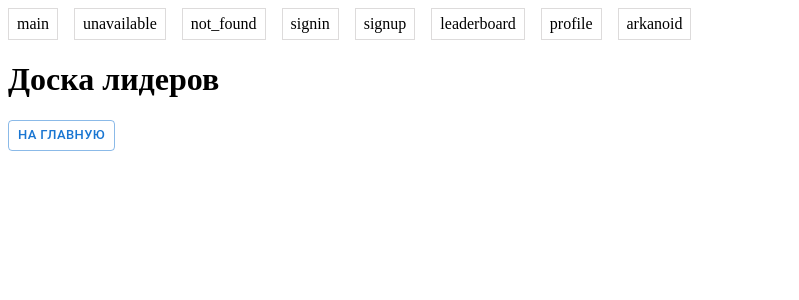
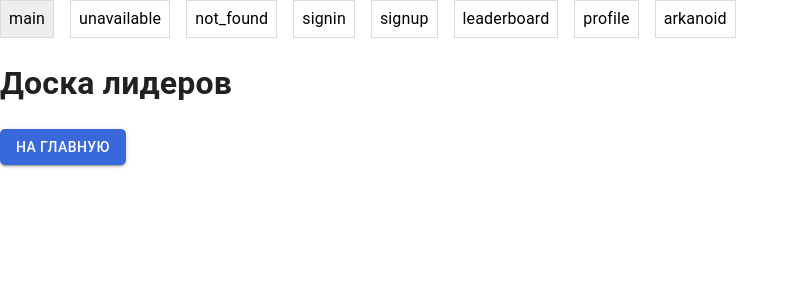
Before and after one commit to ArkanoidTeam/theGame, a React (Vite) app in the folder packages/client/: page /leaderboard in a window 1280 px wide. Shown: the top 300 px of the page, without its empty margins (0-799 px from the left). Built offline with nearby package versions, Linux system fonts and the light colour scheme.

Commit message:
Добавил ThemeProvider

```diff
--- a/packages/client/src/main.tsx
+++ b/packages/client/src/main.tsx
@@ -3,10 +3,14 @@ import ReactDOM from 'react-dom/client'
 import App from './app/App'
 import './index.css'
 import { BrowserRouter } from 'react-router-dom'
+import { ThemeProvider } from './theme'
+
 ReactDOM.createRoot(document.getElementById('root') as HTMLElement).render(
   <React.StrictMode>
-    <BrowserRouter>
-      <App />
-    </BrowserRouter>
+    <ThemeProvider>
+      <BrowserRouter>
+        <App />
+      </BrowserRouter>
+    </ThemeProvider>
   </React.StrictMode>
 )
--- a/packages/client/src/pages/arkanoid/Arkanoid.tsx
+++ b/packages/client/src/pages/arkanoid/Arkanoid.tsx
@@ -10,9 +10,7 @@ const Arkanoid: FC = () => {
   return (
     <>
       <h1>Игра Арканоид</h1>
-      <Button variant="outlined" size="small" onClick={handleClick}>
-        На главную
-      </Button>
+      <Button onClick={handleClick}>На главную</Button>
     </>
   )
 }
--- a/packages/client/src/pages/leaderboard/Leaderboard.tsx
+++ b/packages/client/src/pages/leaderboard/Leaderboard.tsx
@@ -10,9 +10,7 @@ const Leaderboard: FC = () => {
   return (
     <>
       <h1>Доска лидеров</h1>
-      <Button variant="outlined" size="small" onClick={handleClick}>
-        На главную
-      </Button>
+      <Button onClick={handleClick}>На главную</Button>
     </>
   )
 }
--- a/packages/client/src/pages/not-found/NotFound.tsx
+++ b/packages/client/src/pages/not-found/NotFound.tsx
@@ -10,9 +10,7 @@ const NotFound: FC = () => {
   return (
     <>
       <h1>404 Not Found</h1>
-      <Button variant="outlined" size="small" onClick={handleClick}>
-        На главную
-      </Button>
+      <Button onClick={handleClick}>На главную</Button>
     </>
   )
 }
--- a/packages/client/src/pages/profile/Profile.tsx
+++ b/packages/client/src/pages/profile/Profile.tsx
@@ -10,9 +10,7 @@ const Profile: FC = () => {
   return (
     <>
       <h1>Профиль</h1>
-      <Button variant="outlined" size="small" onClick={handleClick}>
-        На главную
-      </Button>
+      <Button onClick={handleClick}>На главную</Button>
     </>
   )
 }
--- a/packages/client/src/pages/signin/Signin.tsx
+++ b/packages/client/src/pages/signin/Signin.tsx
@@ -10,9 +10,7 @@ const Signin: FC = () => {
   return (
     <>
       <h1>Вход</h1>
-      <Button variant="outlined" size="small" onClick={handleClick}>
-        На главную
-      </Button>
+      <Button onClick={handleClick}>На главную</Button>
     </>
   )
 }
--- a/packages/client/src/pages/signup/Signup.tsx
+++ b/packages/client/src/pages/signup/Signup.tsx
@@ -10,9 +10,7 @@ const Signup: FC = () => {
   return (
     <>
       <h1>Регистрация</h1>
-      <Button variant="outlined" size="small" onClick={handleClick}>
-        На главную
-      </Button>
+      <Button onClick={handleClick}>На главную</Button>
     </>
   )
 }
--- a/packages/client/src/pages/unavailable/Unavailable.tsx
+++ b/packages/client/src/pages/unavailable/Unavailable.tsx
@@ -10,9 +10,7 @@ const Unavailable: FC = () => {
   return (
     <>
       <h1>Error 500, уже чиним!</h1>
-      <Button variant="outlined" size="small" onClick={handleClick}>
-        На главную
-      </Button>
+      <Button onClick={handleClick}>На главную</Button>
     </>
   )
 }
--- /dev/null
+++ b/packages/client/src/theme/ThemeProvider.tsx
@@ -0,0 +1,28 @@
+import { PropsWithChildren } from 'react'
+import { CssBaseline } from '@mui/material'
+import {
+  createTheme,
+  ThemeProvider as MUIThemeProvider,
+} from '@mui/material/styles'
+import { getDesignTokens } from './palette'
+import { components } from './components'
+
+const ThemeProvider = ({ children }: PropsWithChildren) => {
+  // TODO: Сделать переключение темы
+  const mode = 'light'
+
+  const theme = createTheme({
+    palette: getDesignTokens(mode),
+    components,
+    shape: { borderRadius: 5 },
+  })
+
+  return (
+    <MUIThemeProvider theme={theme}>
+      <CssBaseline enableColorScheme />
+      {children}
+    </MUIThemeProvider>
+  )
+}
+
+export default ThemeProvider
--- /dev/null
+++ b/packages/client/src/theme/components.ts
@@ -0,0 +1,9 @@
+import { Components, Theme } from '@mui/material'
+
+export const components: Components<Theme> = {
+  MuiButton: {
+    defaultProps: {
+      variant: 'contained',
+    },
+  },
+}
--- /dev/null
+++ b/packages/client/src/theme/index.ts
@@ -0,0 +1 @@
+export { default as ThemeProvider } from './ThemeProvider'
--- /dev/null
+++ b/packages/client/src/theme/palette.ts
@@ -0,0 +1,13 @@
+import { type PaletteMode } from '@mui/material'
+import { PaletteOptions } from '@mui/material/styles'
+
+export const getDesignTokens = (mode: PaletteMode): PaletteOptions => ({
+  mode,
+  ...(mode === 'light'
+    ? {
+        primary: {
+          main: '#3968DA',
+        },
+      }
+    : {}),
+})
```
